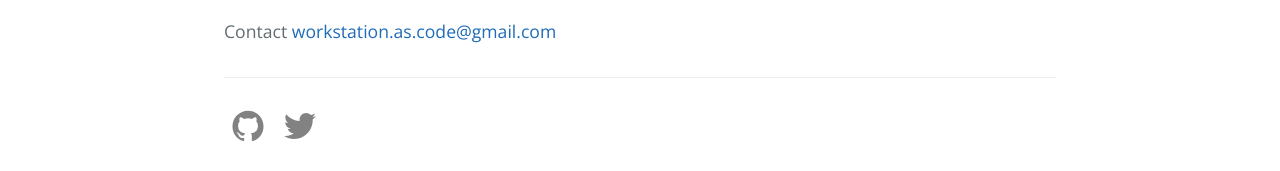
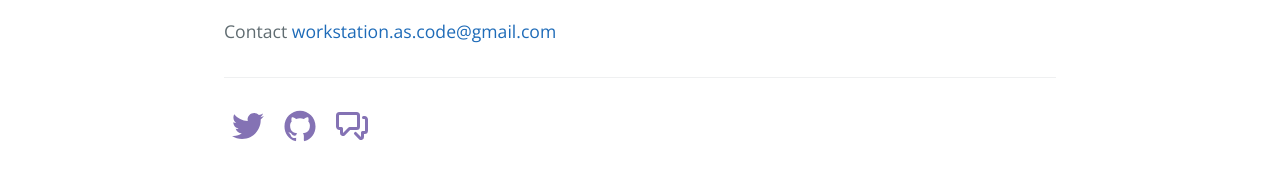
Before and after one commit to WorkstationAsCode/WorkstationAsCode.github.io, a Jekyll site: the page built from index.md, in a window 1280 px wide. Shown: the part 2357-2528 px from the top of the page. Built offline with Jekyll 4.4.1, drawn with Linux system fonts in a browser that asks for light colours; emoji names are drawn with the system emoji font; our own code applies the rules of GitHub Pages for plain Markdown files.

Commit message:
Add Discussions icon

```diff
--- a/_config.yml
+++ b/_config.yml
@@ -28,7 +28,7 @@ baseurl: "/" # the subpath of your site, e.g. /blog
 url: "https://workstationascode.github.io" # the base hostname & protocol for your site, e.g. http://example.com
 twitter_username: "WorkstationAsC"
 github_username:  "WorkstationAsCode"
-github_source_repository: "WorkstationAsCode/WAC"
+github_source_repository: "WorkstationAsCode/wac"
 github_pages_repository: "WorkstationAsCode/WorkstationAsCode.github.io"
 
 # Build settings
--- a/_layouts/default.html
+++ b/_layouts/default.html
@@ -29,8 +29,9 @@
       {{ content }}
 
       <footer class="site-footer">
-        <a href="https://github.com/{{ site.github_username }}"><span class="icon">{% include icon-github.svg %}</span></a>
-        <a href="https://twitter.com/{{ site.twitter_username }}"><span class="icon">{% include icon-twitter.svg %}</span></a>
+        <span class="icon"><a href="https://twitter.com/{{ site.twitter_username }}">{% include icon-twitter.svg %}</a></span>
+        <span class="icon"><a href="https://github.com/{{ site.github_username }}">{% include icon-github.svg %}</a></span>
+        <span class="icon"><a href="https://github.com/{{ site.github_source_repository }}/discussions">{% include icon-discussions.svg %}</a></span>
       </footer>
     </main>
   </body>
--- a/_sass/default-theme.scss
+++ b/_sass/default-theme.scss
@@ -405,14 +405,19 @@ a {
   color: $blockquote-text-color;
 }
 
-.icon svg {
-  width: 2rem;
-  height: 2rem;
-  vertical-align: middle;
-  margin: 0rem .5rem 0rem .5rem;
+.icon {
+  a {
+    text-decoration: none;
+  }
+  svg {
+    width: 2rem;
+    height: 2rem;
+    vertical-align: middle;
+    margin: 0rem .5rem 0rem .5rem;
+    fill: #8472b4;
 
-  &:hover {
-    background-color: #c7c7ff;
-    border-radius: 15%;
+    &:hover {
+      fill: #ac97e1;
+    }
   }
 }
```
Also changed, not shown: _includes/icon-discussions.svg (added), _includes/icon-github.svg, _includes/icon-twitter.svg.
